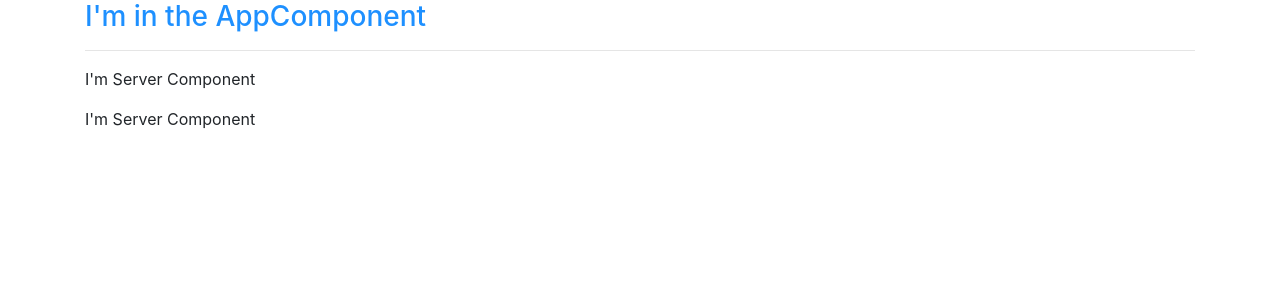
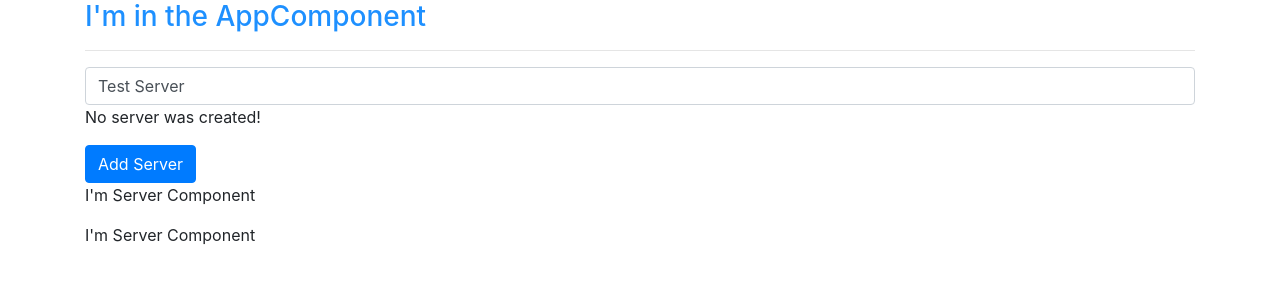
Before and after one commit to rydwan10/angular-udemy-tutorial, an Angular app: page / in a window 1280 px wide. Shown: the top 300 px of the page. Built offline with nearby package versions, Linux system fonts and the light colour scheme.

Commit message:
Finish some binding etc

```diff
--- a/src/app/app.module.ts
+++ b/src/app/app.module.ts
@@ -1,5 +1,6 @@
 import { NgModule } from '@angular/core';
 import { BrowserModule } from '@angular/platform-browser';
+import { FormsModule } from '@angular/forms';
 
 import { AppRoutingModule } from './app-routing.module';
 import { AppComponent } from './app.component';
@@ -8,7 +9,7 @@ import { ServersComponent } from './servers/servers.component';
 
 @NgModule({
   declarations: [AppComponent, ServerComponent, ServersComponent],
-  imports: [BrowserModule, AppRoutingModule],
+  imports: [BrowserModule, AppRoutingModule, FormsModule],
   providers: [],
   bootstrap: [AppComponent],
 })
--- a/src/app/servers/servers.component.html
+++ b/src/app/servers/servers.component.html
@@ -1,3 +1,13 @@
 <!-- <p>servers works!</p> -->
+<input type="text" class="form-control" [(ngModel)]="serverName" />
+<p>{{ serverCreationStatus }}</p>
+<button
+  (click)="onCreateServer()"
+  [disabled]="!allowNewServer"
+  class="btn btn-primary"
+>
+  Add Server
+</button>
+
 <app-server></app-server>
 <app-server></app-server>
--- a/src/app/servers/servers.component.ts
+++ b/src/app/servers/servers.component.ts
@@ -7,7 +7,23 @@ import { Component, OnInit } from '@angular/core';
   styleUrls: ['./servers.component.css'],
 })
 export class ServersComponent implements OnInit {
-  constructor() {}
+  allowNewServer = false;
+  serverCreationStatus = 'No server was created!';
+  serverName = 'Test Server';
+  constructor() {
+    setTimeout(() => {
+      this.allowNewServer = true;
+    }, 2000);
+  }
 
   ngOnInit(): void {}
+
+  onCreateServer() {
+    this.serverCreationStatus =
+      'Server was created with name: ' + this.serverName;
+  }
+
+  onUpdateServerName(event: Event) {
+    this.serverName = (<HTMLInputElement>event.target).value;
+  }
 }
```
